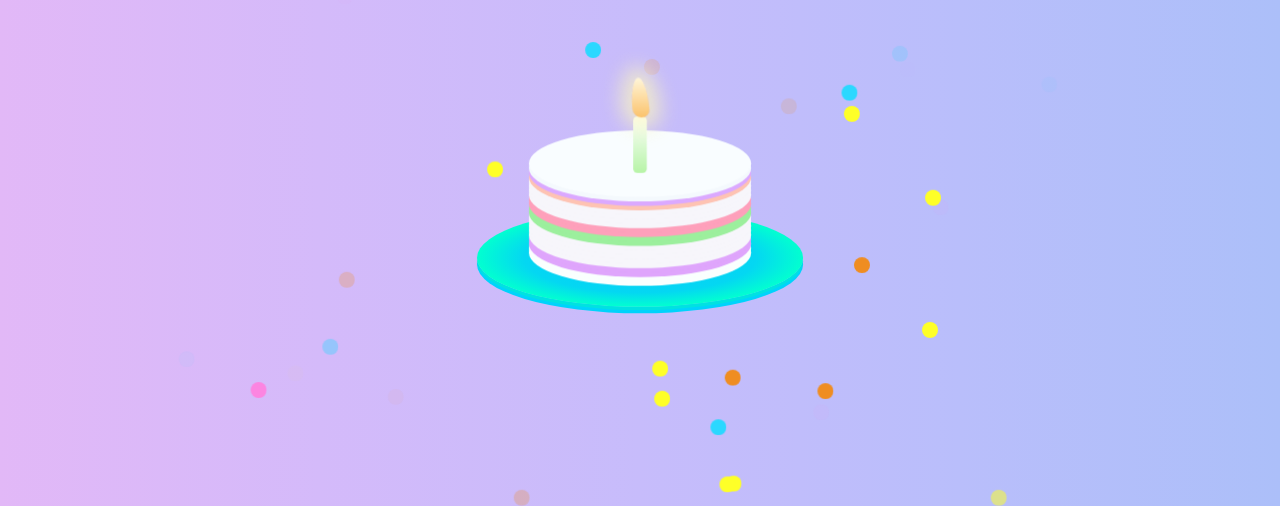
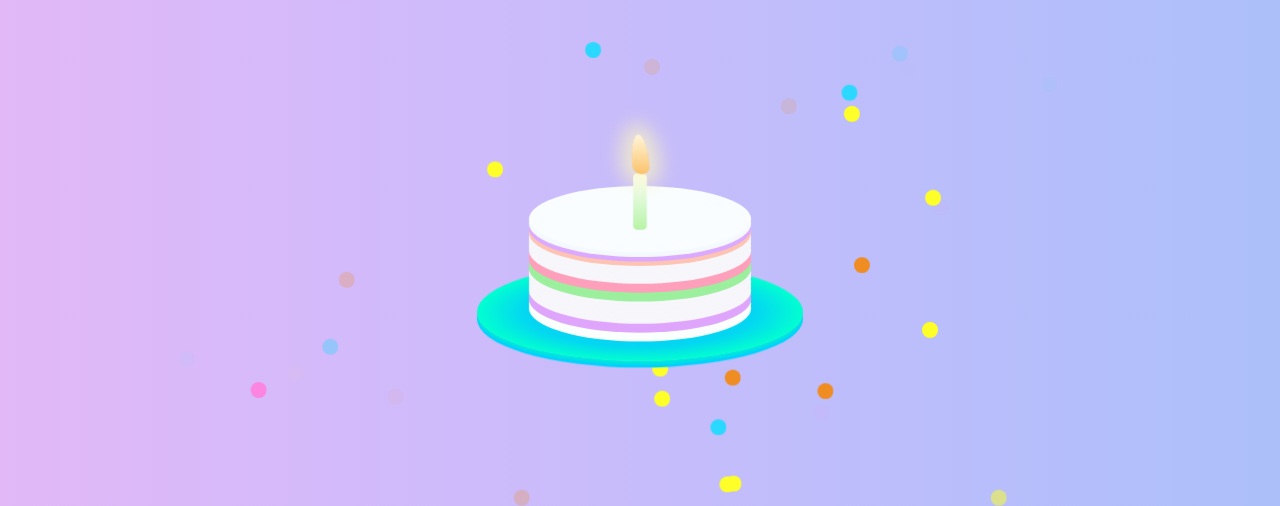
Before and after one commit to 1293329648/1293329648.github.io, a plain HTML site: page index.html in a window 1280 px wide. Shown: the part 316-822 px from the top of the page. Drawn offline with Linux system fonts and the light colour scheme.

Commit message:
Update style.css

```diff
--- a/css/style.css
+++ b/css/style.css
@@ -687,7 +687,7 @@ h1, h2, span {
   }
   .cake {
     position: relative;
-    top: 350px;
+    top: 400px;
     margin: auto;
     width: 200px;
     height: 60px;
@@ -703,7 +703,7 @@ h1, h2, span {
     width: 300px;
     bottom: -95px;
     left: 50%;
-    top: 480px;
+    top: 530px;
     margin-left: -150px;
     border-radius: 100%;
     background: radial-gradient(ellipse closest-side at center, #08c7fe 0%, #04d7f2 71%, #02ffd0 100%);
@@ -715,7 +715,7 @@ h1, h2, span {
     position: relative;
     height: 50px;
     width: 12px;
-    top: 380px;
+    top: 430px;
     margin: auto;
     background: linear-gradient(0deg, #b7f4a7 0%, white 100%);
     border-radius: 4px;
```
